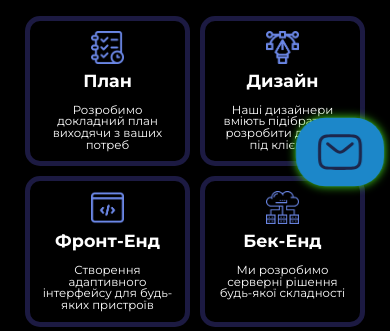
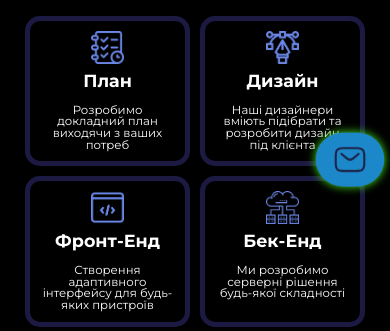
Before and after one commit to Evggeennniy/RiseApp, a Flask app: page / in a window 390 px wide. Shown: the part 652-983 px from the top of the page. Run offline with Flask 3, Linux system fonts and the light colour scheme.

Commit message:
css&js versions changed

```diff
--- a/static/css/styles.css
+++ b/static/css/styles.css
@@ -1067,8 +1067,8 @@ a {
     right: 5px;
   }
   #form-finder svg {
-    width: 70px;
-    height: 50px;
+    width: 50px;
+    height: 35px;
     fill: white;
   }
 }
--- a/static/css/styles.scss
+++ b/static/css/styles.scss
@@ -1282,8 +1282,8 @@ a {
     right: 5px;
 
     svg {
-      width: 70px;
-      height: 50px;
+      width: 50px;
+      height: 35px;
       fill: white;
     }
   }
```
